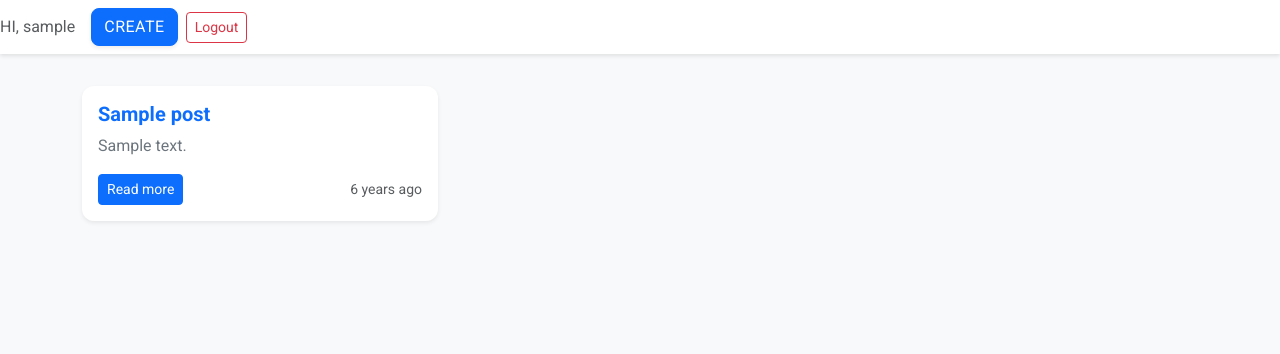
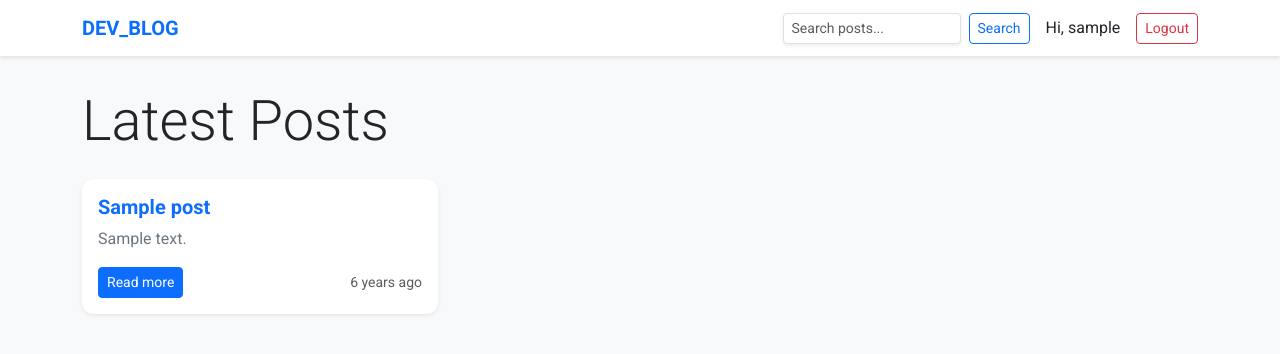
Before and after one commit to Jellybean6358/django-blog-Kradr, a Django app: page / in a window 1280 px wide. Shown: the top 354 px of the page. Run offline with Django 5.2, Linux system fonts and the light colour scheme; a user stored in the database is signed in; tables that the repository leaves empty hold one stand-in row (values such as "Sample post").

Commit message:
search action incomplete

```diff
--- a/myblog/posts/templates/posts/base.html
+++ b/myblog/posts/templates/posts/base.html
@@ -39,20 +39,32 @@
     </head>
     <body>
         <nav class="navbar navbar-expand-lg navbar-light sticky-top">
-            <div class="d-flex align-items-center">
+            <div class="container">
+                <a class="navbar-brand" href="{% url 'post_list' %}">DEV_BLOG</a>
+                <button class="navbar-toggler" type="button" data-bs-toggle="collapse" data-bs-target="#navbarContent">
+                    <span class="navbar-toggler-icon"></span>
+                </button>
+                <div class="collapse navbar-collapse" id="navbarContent">
+                    <ul class="navbar-nav me-auto"></ul>
+                    <div class="d-flex align-items-center ms-auto">
                         {% if user.is_authenticated %}
-                    <span class="me-3 text-muted">HI, {{user.username}}</span>
-                    <a href="{% url 'post_new' %}" class="btn btn-primary btn-material shadow-sm"
-                    data-bs-toggle="tooltip"
-                    title="Create a blog">Create</a>
-                    <form action="{% url 'logout' %}" method="post" class="ms-2">
+                        <form class="d-flex me-3" action="{% url 'post_list' %}" method="GET">
+                            <input class="form-control form-control-sm me-2 shadow-sm"
+                            type="search" name="q"
+                            placeholder="Search posts..."
+                            aria-label="Search">
+                            <button class="btn btn-sm btn-outline-primary" type="submit">Search</button>
+                        </form>
+                        <span class="me-3 texted-muted d-none d-lg-inline">Hi, {{user.username}}</span>
+                        <form action="{% url 'logout' %}" method="post">
                             {% csrf_token %}
                             <button type="submit" class="btn btn-outline-danger btn-sm">Logout</button>
                         </form>
-
                     {% else %}
-                    <a href="{% url 'login' %}" class="btn btn-outline-primary btn-material">Login</a>
+                    <a href="{% url 'login' %}" class="btn btn-primary btn-sm btn-material">Login</a>
                     {% endif %}
+                    </div>
+                </div>
             </div>
         </nav>
         <div class="container main-container">
--- a/myblog/posts/templates/posts/post_list.html
+++ b/myblog/posts/templates/posts/post_list.html
@@ -1,5 +1,20 @@
 {% extends 'posts/base.html' %}
 {% block content %}
+    {% if query %}
+        <h2 class="mb-4">Results for "{{query}}"</h2>
+    {% else %}
+        <h1 class="display-4 mb-4">Latest Posts</h1>
+    {% endif %}
+    <div class="row">
+        {% for post in posts %}
+            {% empty %}
+            <div class="col-12 text-center py-5">
+                <h3>No such posts found.</h3>
+                <p class="text-muted">Try different keywords or check back later</p>
+                <a href="{% url 'post_list' %}" class="btn btn-primary">Clear</a>
+            </div>
+        {% endfor %}
+    </div>
 <div class="row">
     {% for post in posts %}
     <div class="col-md-6 col-lg-4 mb-4">
@@ -14,6 +29,6 @@
             </div>
         </div>
     </div>
-{% endfor %}
+    {% endfor %}
 </div>
 {% endblock %}
--- a/myblog/posts/views.py
+++ b/myblog/posts/views.py
@@ -1,9 +1,14 @@
 from django.shortcuts import render, redirect, get_object_or_404
-
+from django.db.models import Q
 from .models import Post
 from .forms import PostForm
 
-
+def post_list(request):
+    posts=Post.objects.all().order_by('-created_date')
+    query=request.GET.get('q')
+    if query and request.user.is_authenticated:
+        posts=posts.filter(Q(title__icontains=query)|Q(text__icontains=query))
+    return render(request,'posts/post_list.html',{'posts':posts,'query':query})
 
 def post_detail(request,pk):
     post=get_object_or_404(Post,pk=pk)
```
Lines whose indentation alone changed are shown as unchanged.
